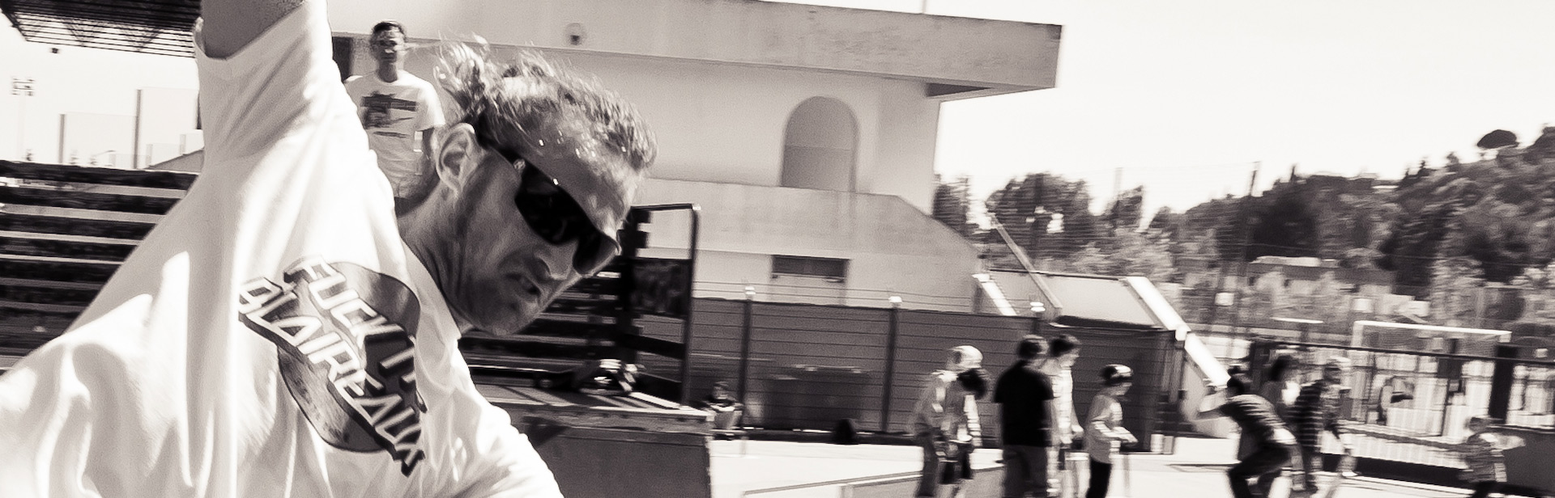
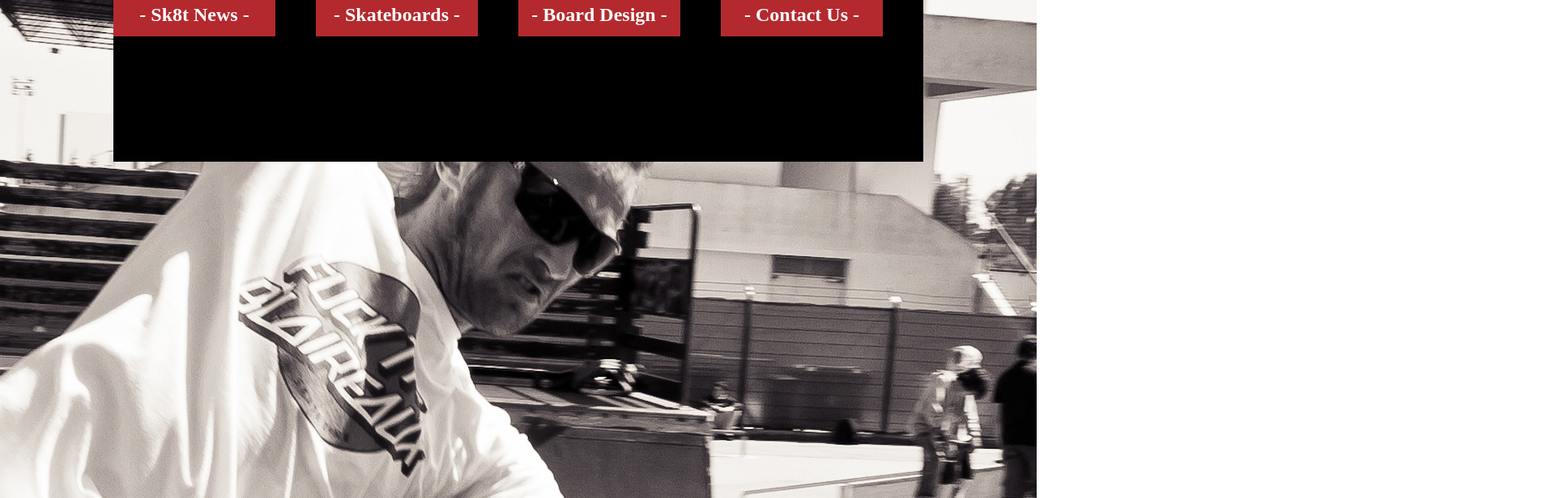
Before and after one commit to chrisjamesjackmccray/08-powell-peralta, a plain HTML site: page index.html in a window 1280 px wide. Shown: the top 616 px of the page at 81% size, 1920 px wide, since content can reach past the window. Drawn offline with Linux system fonts and the light colour scheme.

Commit message:
Assignment Commit 08-powell-peralta

```diff
--- a/index.html
+++ b/index.html
@@ -5,7 +5,34 @@
     <title>08-powell-peralta</title>
     <link rel="stylesheet" href="css/main.css">
   </head>
-  <body class="body">
+  <body>
+    <header>
+
+      <div class="headerbox1">
+        <h2> - Sk8t News - </h2>
+
+      </div>
+
+      <div class="headerbox2">
+        <h2> - Skateboards - </h2>
+
+      </div>
+
+      <div class="headerbox3">
+        <h2> - Board Design - </h2>
+
+      </div>
+
+      <div class="headerbox4">
+        <h2> - Contact Us - </h2>
+
+      </div>
+
+
+
+    </header>
+
+
 
 
 
--- a/scss/_layout.scss
+++ b/scss/_layout.scss
@@ -1,8 +1,58 @@
-.body {
-  width: 2000px;
-  height: 2200px;
+body {
+  margin: 0 0 0 0;
   background-image: url("../images/bg.jpg");
   background-repeat: no-repeat;
 
 
 }
+
+@mixin header-box {
+  & {
+    width: 200px;
+    height: 45px;
+    float: left;
+    margin: 0 50px 0 0;
+    background-color: #b4292e;
+
+    headerbox4 {
+      margin: 0px;
+    }
+  }
+}
+
+header {
+  width: 1000px;
+  height: 200px;
+  background-color: black;
+  margin: 0 auto;
+
+  .headerbox1 {
+    @include header-box;
+
+
+  }
+
+  .headerbox2 {
+    @include header-box;
+
+
+  }
+
+  .headerbox3 {
+    @include header-box;
+
+
+  }
+
+  .headerbox4 {
+    @include header-box;
+    margin: 0 0 0 0;
+
+  }
+
+  h2 {
+    color: white;
+    text-align: center;
+    margin: 5px 0 0 0;
+  }
+}
```
Also changed, not shown: css/main.css.
